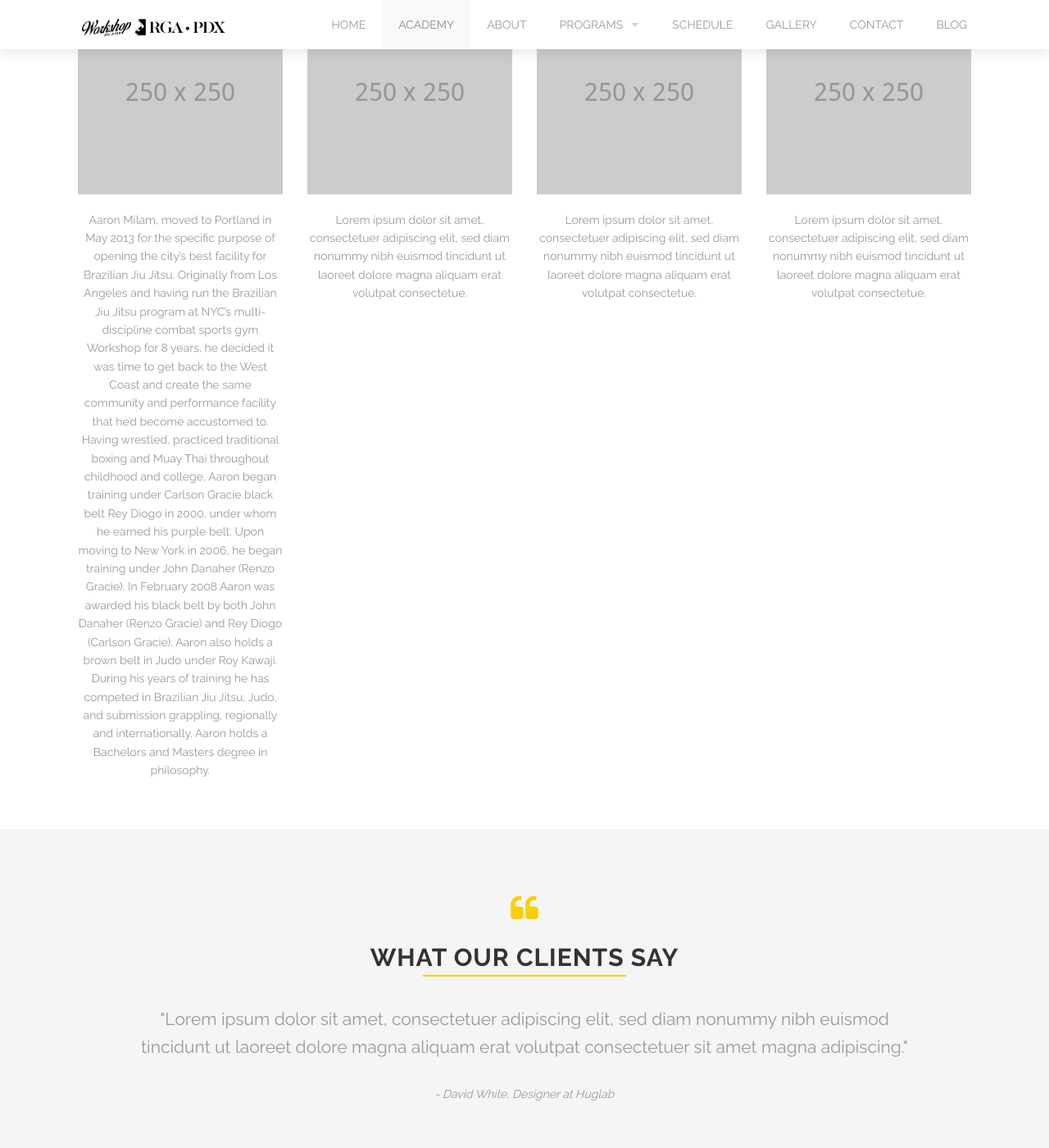
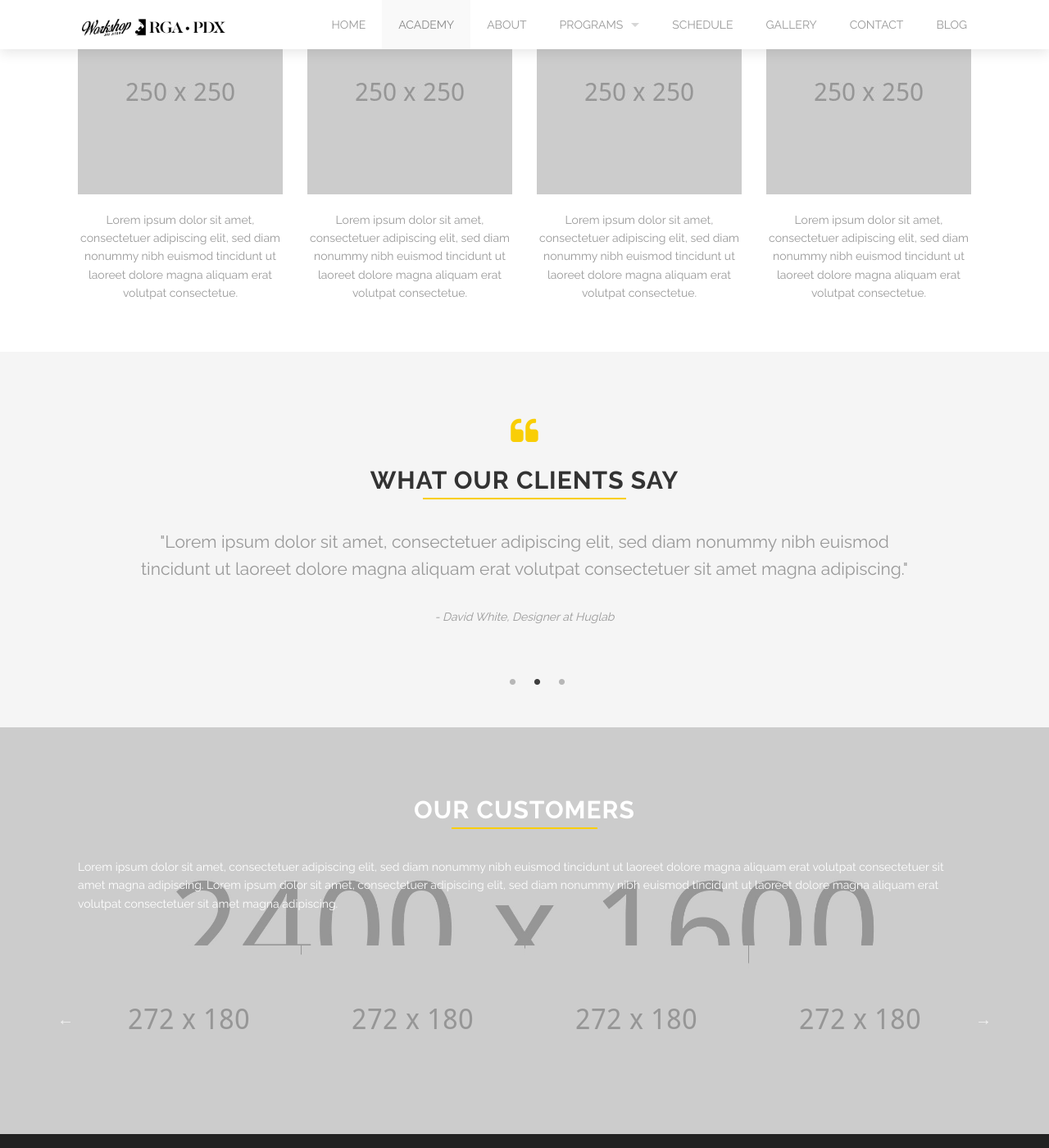
Before and after one commit to rgapdx/rgapdx.github.io, a Jekyll site: the page built from academy.html, in a window 1280 px wide and 1400 px high, scrolled down 830 px. Shown: the whole window at 82% size. Built offline with Jekyll 4.4.1, drawn with Linux system fonts in a browser that asks for light colours.

Commit message:
clean up bios and includes

```diff
--- a/_data/members.yml
+++ b/_data/members.yml
@@ -7,11 +7,7 @@
     - link: http://facebook.com
       icon: facebook
   desc:
-    Aaron Milam, moved to Portland in May 2013 for the specific purpose of opening the city’s best facility for Brazilian Jiu Jitsu. Originally from Los Angeles and having run the Brazilian Jiu Jitsu program at NYC’s multi-discipline combat sports gym Workshop for 8 years, he decided it was time to get back to the West Coast and create the same community and performance facility that he’d become accustomed to.
-
-    Having wrestled, practiced traditional boxing and Muay Thai throughout childhood and college, Aaron began training under Carlson Gracie black belt Rey Diogo in 2000, under whom he earned his purple belt. Upon moving to New York in 2006, he began training under John Danaher (Renzo Gracie). In February 2008 Aaron was awarded his black belt by both John Danaher (Renzo Gracie) and Rey Diogo (Carlson Gracie). Aaron also holds a brown belt in Judo under Roy Kawaji.  During his years of training he has competed in Brazilian Jiu Jitsu, Judo, and submission grappling, regionally and internationally.
-
-    Aaron holds a Bachelors and Masters degree in philosophy.
+    Lorem ipsum dolor sit amet, consectetuer adipiscing elit, sed diam nonummy nibh euismod tincidunt ut laoreet dolore magna aliquam erat volutpat consectetue.
 - avatar: images/@stock/member-2.jpg
   name: Kate Holms
   position: Creative Director
--- a/about.html
+++ b/about.html
@@ -1,5 +1,4 @@
 ---
-{% comment %}
 layout: default
 title: About
 section_id: about
@@ -12,7 +11,6 @@
     percentage: 70
   - title: Branding
     percentage: 61
-{% endcomment %}
 testimonials:
   - quote: Reprehenderit eos et non et ut eum reprehenderit quis sequi quia vel repellendus id. Velit quit blanditiis dolor quam error eos dolores sequi eaque rerum est. Velit quit blanditiis dolor quam error eos dolores sequi eaque rerum est.
     author: David White, Designer at Huglab
```
Also changed, not shown: _data/clients.yml (line endings or trailing spaces).
